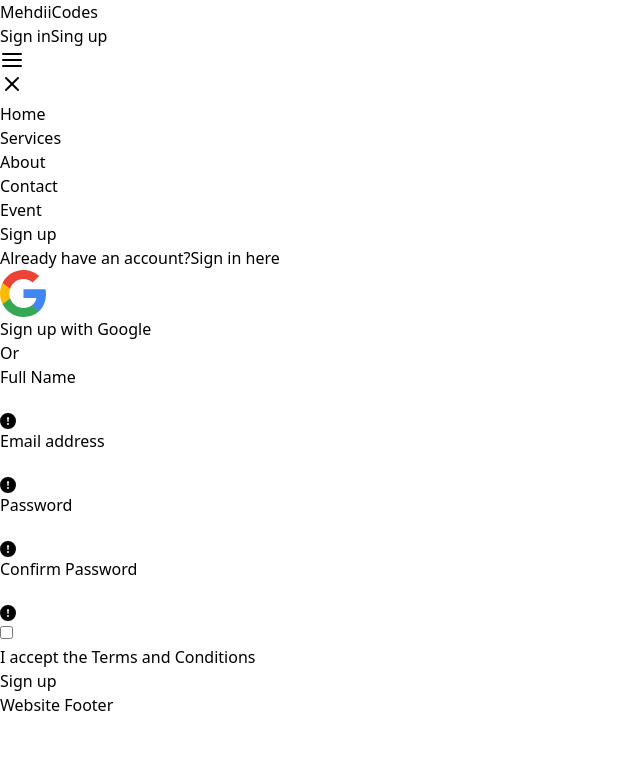
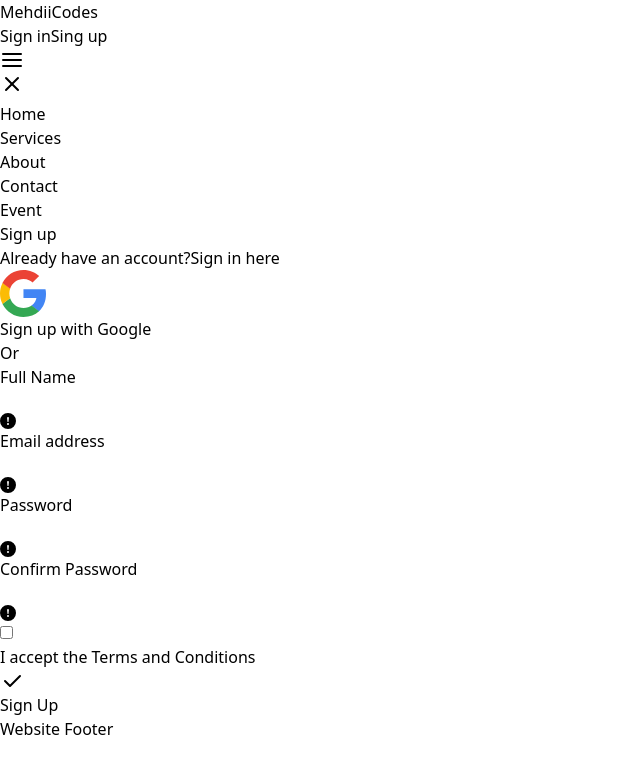
Before and after one commit to MehdiiCodes/section_2, a Next.js app in the folder frontend/: page /signup in a window 1280 px wide. Shown: the top 774 px of the page, without its empty margins (0-640 px from the left). Built offline with nearby package versions, Linux system fonts and the light colour scheme.

Commit message:
startingBackend

```diff
--- a/frontend/package.json
+++ b/frontend/package.json
@@ -9,6 +9,7 @@
     "lint": "next lint"
   },
   "dependencies": {
+    "@tabler/icons-react": "^3.21.0",
     "formik": "^2.4.6",
     "next": "15.0.1",
     "react": "19.0.0-rc-69d4b800-20241021",
--- a/frontend/src/app/signup/page.jsx
+++ b/frontend/src/app/signup/page.jsx
@@ -1,4 +1,5 @@
 'use client';
+import { IconCheck, IconLoader3 } from '@tabler/icons-react';
 import { useFormik } from 'formik';
 import React from 'react'
 import * as Yup from 'yup';
@@ -31,8 +32,13 @@
       password: '',
       confirmPassword: ''
     },
-    onSubmit: (values) => {
-      console.log(values);
+    onSubmit: (values, { resetForm }) => {
+
+      setTimeout(() => {
+        console.log(values);
+        resetForm();
+      }, 2000);
+
       // send values to backend
     },
     validationSchema: SignupSchema
@@ -278,9 +284,11 @@
                 {/* End Checkbox */}
                 <button
                   type="submit"
-                  className="w-full py-3 px-4 inline-flex justify-center items-center gap-x-2 text-sm font-medium rounded-lg border border-transparent bg-blue-600 text-white hover:bg-blue-700 focus:outline-none focus:bg-blue-700 disabled:opacity-50 disabled:pointer-events-none"
+                  disabled={signupForm.isSubmitting}
+                  className="flex item-center gap-3 w-full py-3 px-4 inline-flex justify-center items-center gap-x-2 text-sm font-medium rounded-lg border border-transparent bg-blue-600 text-white hover:bg-blue-700 focus:outline-none focus:bg-blue-700 disabled:opacity-50 disabled:pointer-events-none"
                 >
-                  Sign up
+                  { signupForm.isSubmitting ? <IconLoader3  className='animate-spin' /> : <IconCheck /> }
+                  { signupForm.isSubmitting ? 'Submittimg...' : 'Sign Up' }
                 </button>
               </div>
             </form>
```
Also changed, not shown: 1 other file (tests, documents, lock files or other folders).
